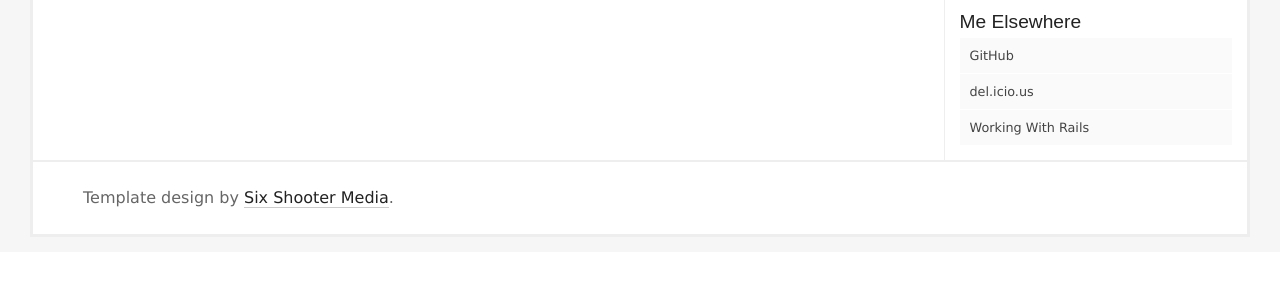
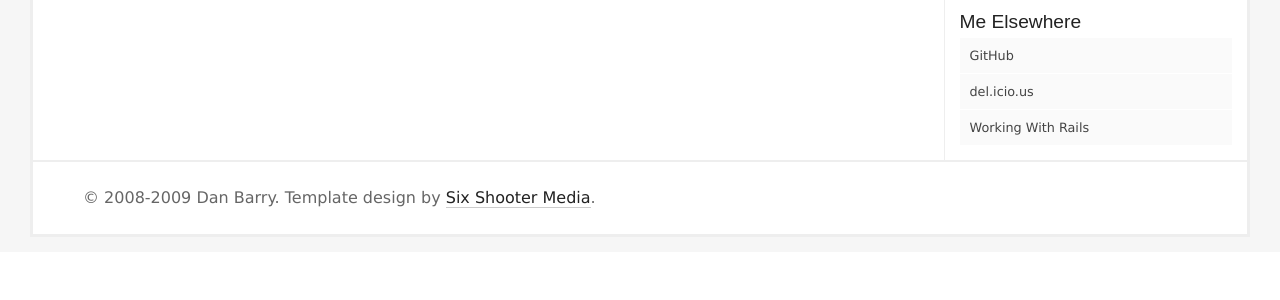
Before and after one commit to bakineggs/bakineggs.com, a PHP site: page / in a window 1280 px wide. Shown: the part 433-733 px from the top of the page. Run offline with PHP 8.4, Linux system fonts and the light colour scheme.

Commit message:
copyright notice

```diff
--- a/index.php
+++ b/index.php
@@ -60,7 +60,7 @@ echo '<?xml version="1.0" encoding="utf-8" ?>';
     </div>
     <div id="credits">
       <p>
-        Template design by <a href="http://www.sixshootermedia.com">Six Shooter Media</a>.
+        &copy; 2008-<?= date('Y') ?> Dan Barry. Template design by <a href="http://www.sixshootermedia.com">Six Shooter Media</a>.
       </p>
     </div>
   </body>
```
